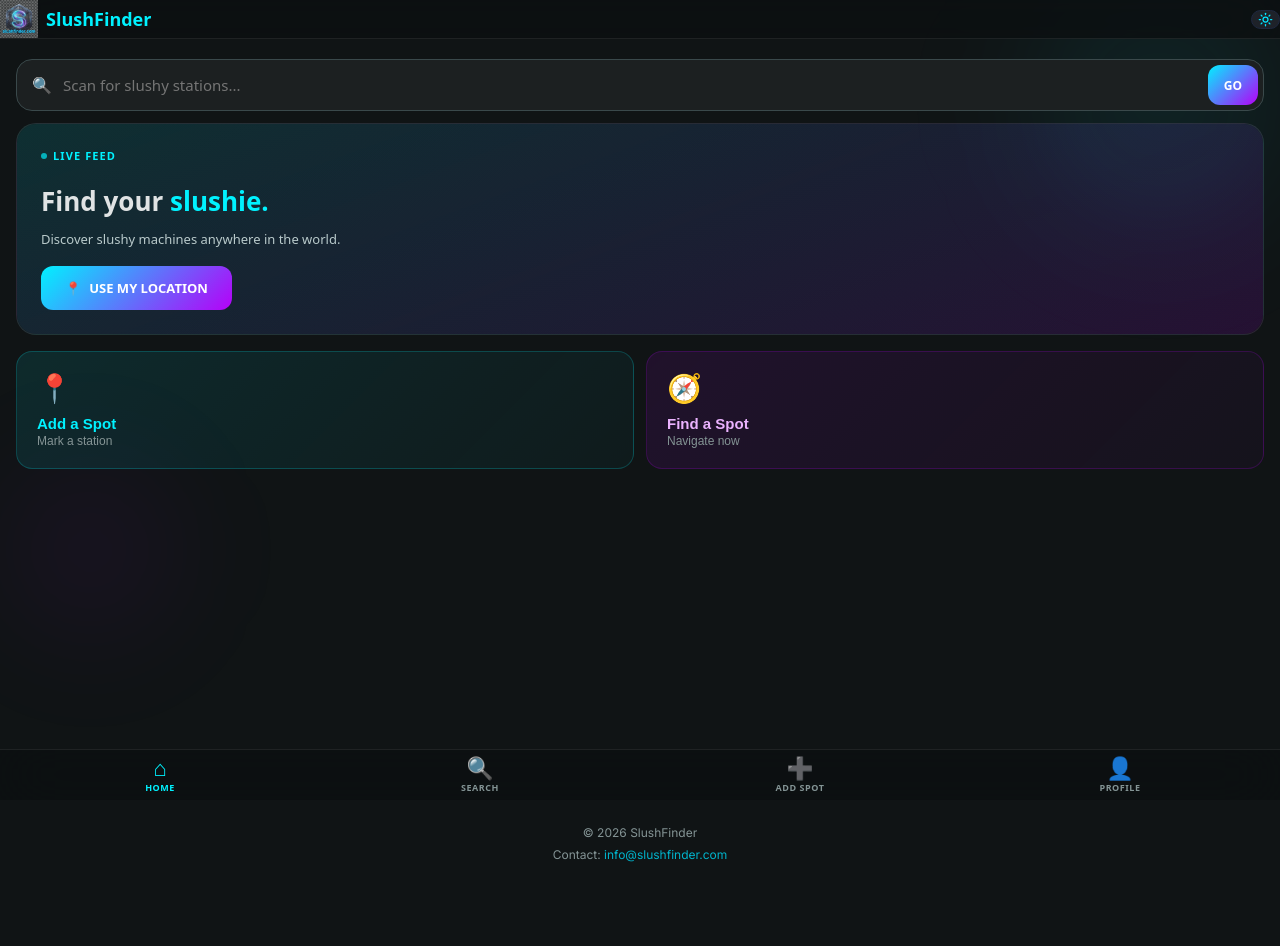
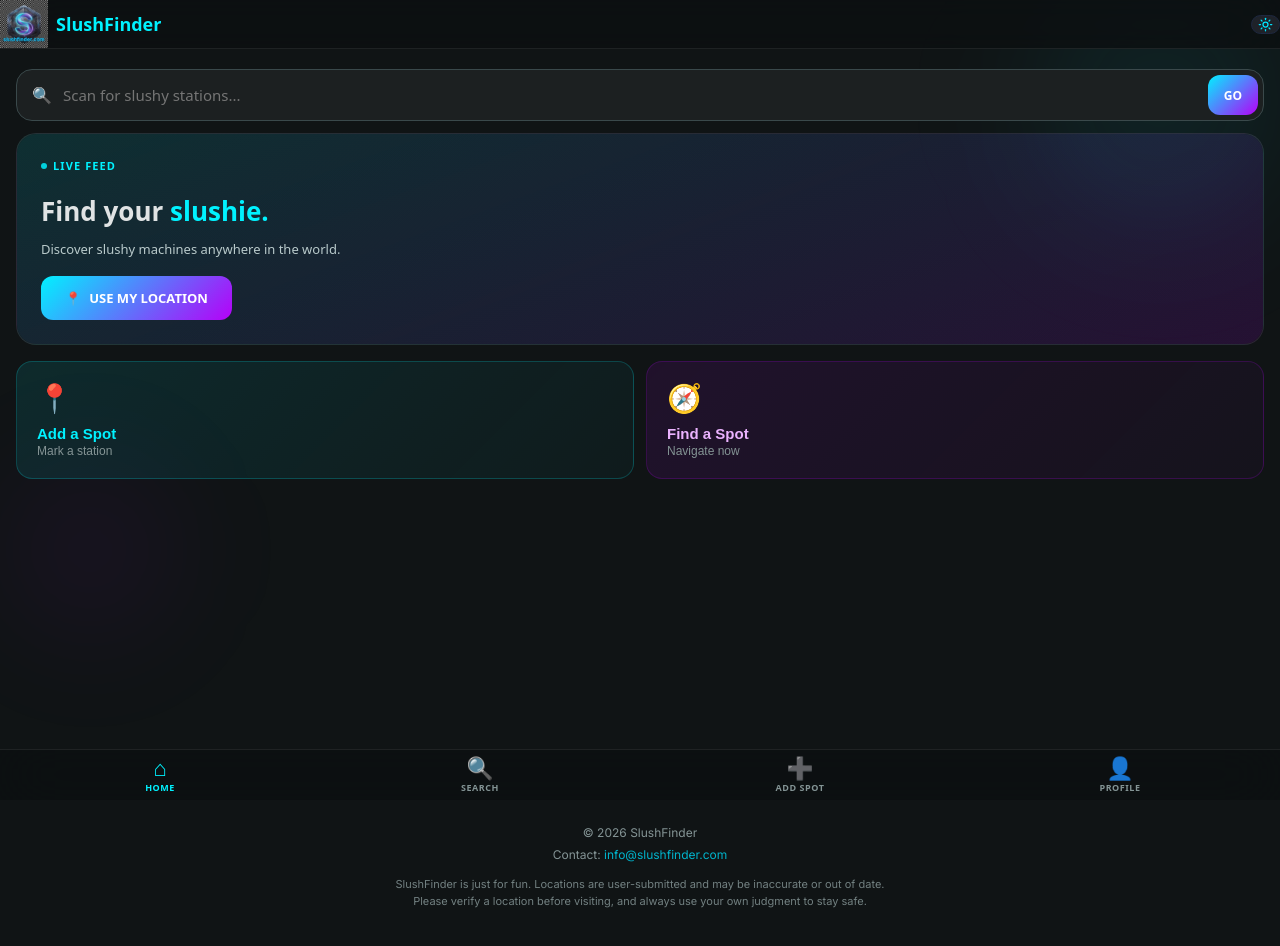
Before and after one commit to andrewmactruck-gif/Slushfinder, a Next.js app: page / in a window 1280 px wide. Shown: the top 946 px of the page. Built offline with nearby package versions, Linux system fonts and the light colour scheme; no server answers.

Commit message:
Add Restaurant brand, safety disclaimer, logo sizing, remove logo blend

```diff
--- a/app/add/page.tsx
+++ b/app/add/page.tsx
@@ -106,7 +106,7 @@ export default function AddPage() {
       <header className="topbar px-4 sticky top-0 z-20 flex items-center justify-between h-16">
         <div style={{ display:'flex', alignItems:'center', gap:8 }}>
           <button onClick={()=>router.back()} style={{ background:'none', border:'none', cursor:'pointer', color:'var(--t2)', fontSize:20, padding:4 }}>&#x2190;</button>
-          <a href="/" style={{display:"inline-flex",lineHeight:0}}><Image src="/logo.png" alt="Home" width={34} height={34} className="rounded-lg logo-blend"/></a>
+          <a href="/" style={{display:"inline-flex",lineHeight:0}}><Image src="/logo.png" alt="Home" width={43} height={43} className="rounded-lg logo-blend"/></a>
           <span style={{ fontSize:15, fontWeight:800, color:'var(--pri)' }}>Add a Station</span>
         </div>
         <ThemeToggle/>
@@ -169,6 +169,7 @@ export default function AddPage() {
               <option value="ICEE">ICEE</option>
               <option value="Slush Puppie">Slush Puppie</option>
               <option value="Frazil">Frazil</option>
+              <option value="Restaurant">Restaurant (makes their own)</option>
               <option value="Slurpee Japan">Slurpee Japan</option>
               <option value="Frosty">Frosty</option>
               <option value="Other">Other</option>
--- a/app/globals.css
+++ b/app/globals.css
@@ -91,8 +91,8 @@ body{background:var(--bg);color:var(--t1)}
 .tier-verified{color:#00dbe7}.tier-elite{color:#b600f8}.tier-super{color:#00f2ff}
 .light .tier-verified{color:#00696f}.light .tier-elite{color:#8127cf}.light .tier-super{color:#00696f}
 
-.logo-blend{mix-blend-mode:screen}
-.light .logo-blend{mix-blend-mode:multiply}
+.logo-blend{}
+.light .logo-blend{}
 
 @media(max-width:480px){input,select,textarea{font-size:16px!important}body{font-size:15px}}
 html,body{overflow-x:hidden;max-width:100vw}
--- a/app/page.tsx
+++ b/app/page.tsx
@@ -42,7 +42,7 @@ export default function HomePage() {
       </div>
       <header className="topbar px-4 sticky top-0 z-20 flex items-center justify-between h-16">
         <div style={{ display:'flex', alignItems:'center', gap:8 }}>
-          <a href="/" style={{display:"inline-flex",lineHeight:0}}><Image src="/logo.png" alt="Home" width={38} height={38} className="rounded-lg logo-blend" /></a>
+          <a href="/" style={{display:"inline-flex",lineHeight:0}}><Image src="/logo.png" alt="Home" width={48} height={48} className="rounded-lg logo-blend" /></a>
           <span style={{ fontSize:18, fontWeight:800, color:'var(--pri)' }}>SlushFinder</span>
         </div>
         <ThemeToggle />
--- a/app/search/page.tsx
+++ b/app/search/page.tsx
@@ -93,7 +93,7 @@ function SearchPageInner() {
       {/* TOPBAR */}
       <header style={{ position:'fixed', top:0, left:0, width:'100%', zIndex:50, display:'flex', justifyContent:'space-between', alignItems:'center', padding:'0 20px', height:64, background:'rgba(16,20,21,0.40)', backdropFilter:'blur(16px)', borderBottom:'1px solid rgba(255,255,255,0.10)' }}>
         <div style={{ display:'flex', alignItems:'center', gap:8 }}>
-          <a href="/" style={{display:"inline-flex",lineHeight:0}}><Image src="/logo.png" alt="Home" width={34} height={34} className="rounded-lg logo-blend"/></a>
+          <a href="/" style={{display:"inline-flex",lineHeight:0}}><Image src="/logo.png" alt="Home" width={43} height={43} className="rounded-lg logo-blend"/></a>
           <span style={{ fontSize:18, fontWeight:700, letterSpacing:'-.02em', color:'#00dbe7' }}>SlushFinder</span>
         </div>
         <div style={{ display:'flex', gap:8, alignItems:'center' }}>
@@ -196,7 +196,7 @@ function SearchPageInner() {
                 }}>
                   {/* Icon */}
                   <div style={{ width:80, height:80, borderRadius:12, background:'rgba(0,219,231,0.08)', border:'1px solid rgba(0,219,231,0.15)', display:'flex', alignItems:'center', justifyContent:'center', fontSize:32, flexShrink:0 }}>
-                    {loc.brand==='7-Eleven'?'🧊':loc.brand==='Circle K'?'❄️':loc.brand==='ICEE'?'🌀':loc.brand==='Slush Puppie'?'🐶':loc.brand==='Frazil'?'🌊':'🥤'}
+                    {loc.brand==='7-Eleven'?'🧊':loc.brand==='Circle K'?'❄️':loc.brand==='ICEE'?'🌀':loc.brand==='Slush Puppie'?'🐶':loc.brand==='Frazil'?'🌊':loc.brand==='Restaurant'?'🍽️':'🥤'}
                   </div>
                   {/* Info */}
                   <div style={{ flex:1, display:'flex', flexDirection:'column', justifyContent:'space-between' }}>
--- a/components/BrandFilter.tsx
+++ b/components/BrandFilter.tsx
@@ -2,7 +2,7 @@
 import { Brand } from '@/types'
 
 const COUNTRY_BRANDS: Record<string, Array<Brand | 'all'>> = {
-  CA: ['all', '7-Eleven', 'Circle K', 'Couche-Tard', 'ICEE', 'Slush Puppie', 'Frazil', 'Other'],
+  CA: ['all', '7-Eleven', 'Circle K', 'Couche-Tard', 'ICEE', 'Slush Puppie', 'Frazil', 'Restaurant', 'Other'],
   US: ['all', '7-Eleven', 'ICEE', 'Slush Puppie', 'Frazil', 'Frosty', 'Other'],
   GB: ['all', 'Slush Puppie', 'ICEE', 'Other'],
   AU: ['all', '7-Eleven', 'Slush Puppie', 'Other'],
@@ -26,6 +26,7 @@ const LABELS: Record<string, string> = {
   'Slush Puppie': '🐶 Slush Puppie',
   'Slurpee Japan':'🗾 スラーピー',
   'Frazil':       '🌊 Frazil',
+  'Restaurant':   '🍽️ Restaurant',
   'Frosty':       '🥶 Frosty',
   'Other':        '🧃 Other',
 }
--- a/components/CheckInButton.tsx
+++ b/components/CheckInButton.tsx
@@ -5,7 +5,7 @@ import { MapPin, CheckCircle, X } from 'lucide-react'
 
 const sb = createClient(process.env.NEXT_PUBLIC_SUPABASE_URL!, process.env.NEXT_PUBLIC_SUPABASE_ANON_KEY!)
 const PRESET_FLAVOURS = ['Cherry','Blue Raspberry','Watermelon','Grape','Cola','Lemon-Lime','Orange','Strawberry','Mango']
-const BRANDS = ['Slurpee','ICEE','Slush Puppie','Froster','Sloche','Frazil','Other']
+const BRANDS = ['Slurpee','ICEE','Slush Puppie','Froster','Sloche','Frazil','Restaurant','Other']
 
 export default function CheckInButton({ locationId }: { locationId: string }) {
   const [open, setOpen] = useState(false)
--- a/components/SiteFooter.tsx
+++ b/components/SiteFooter.tsx
@@ -19,6 +19,9 @@ export default function SiteFooter() {
           info@slushfinder.com
         </a>
       </div>
+      <div style={{ marginTop: 12, maxWidth: 520, marginLeft: 'auto', marginRight: 'auto', fontSize: 11, lineHeight: 1.5, color: 'var(--t3, #849495)', opacity: 0.85 }}>
+        SlushFinder is just for fun. Locations are user-submitted and may be inaccurate or out of date. Please verify a location before visiting, and always use your own judgment to stay safe.
+      </div>
     </footer>
   )
 }
--- a/types/index.ts
+++ b/types/index.ts
@@ -34,11 +34,12 @@ export type Brand =
   | 'Icee UK'
   | 'Froster'
   | 'Frazil'
+  | 'Restaurant'
   | 'Other'
 
 export const ALL_BRANDS: Brand[] = [
   '7-Eleven', 'Circle K', 'Couche-Tard', 'ICEE', 'Slush Puppie',
-  'Slurpee', 'Frosty', 'Slurpee Japan', 'Icee UK', 'Froster', 'Frazil', 'Other',
+  'Slurpee', 'Frosty', 'Slurpee Japan', 'Icee UK', 'Froster', 'Frazil', 'Restaurant', 'Other',
 ]
 
 export const BRAND_DISPLAY: Record<Brand, string> = {
@@ -52,6 +53,7 @@ export const BRAND_DISPLAY: Record<Brand, string> = {
   'Slurpee Japan':'Slurpee Japan (スラーピー)',
   'Icee UK':      'ICEE UK',
   'Frazil':       'Frazil',
+  'Restaurant':   'Restaurant',
   'Froster':      'Froster',
   'Other':        'Other / Independent',
 }
@@ -67,6 +69,7 @@ export const BRAND_COLORS: Record<Brand, { bg: string; text: string }> = {
   'Slurpee Japan':{ bg: 'bg-red-900/40',    text: 'text-red-300' },
   'Icee UK':      { bg: 'bg-blue-900/40',   text: 'text-blue-300' },
   'Frazil':       { bg: 'bg-cyan-900/40',   text: 'text-cyan-300' },
+  'Restaurant':   { bg: 'bg-amber-900/40',  text: 'text-amber-300' },
   'Froster':      { bg: 'bg-orange-900/40', text: 'text-orange-300' },
   'Other':        { bg: 'bg-slate-800',      text: 'text-slate-300' },
 }
```
